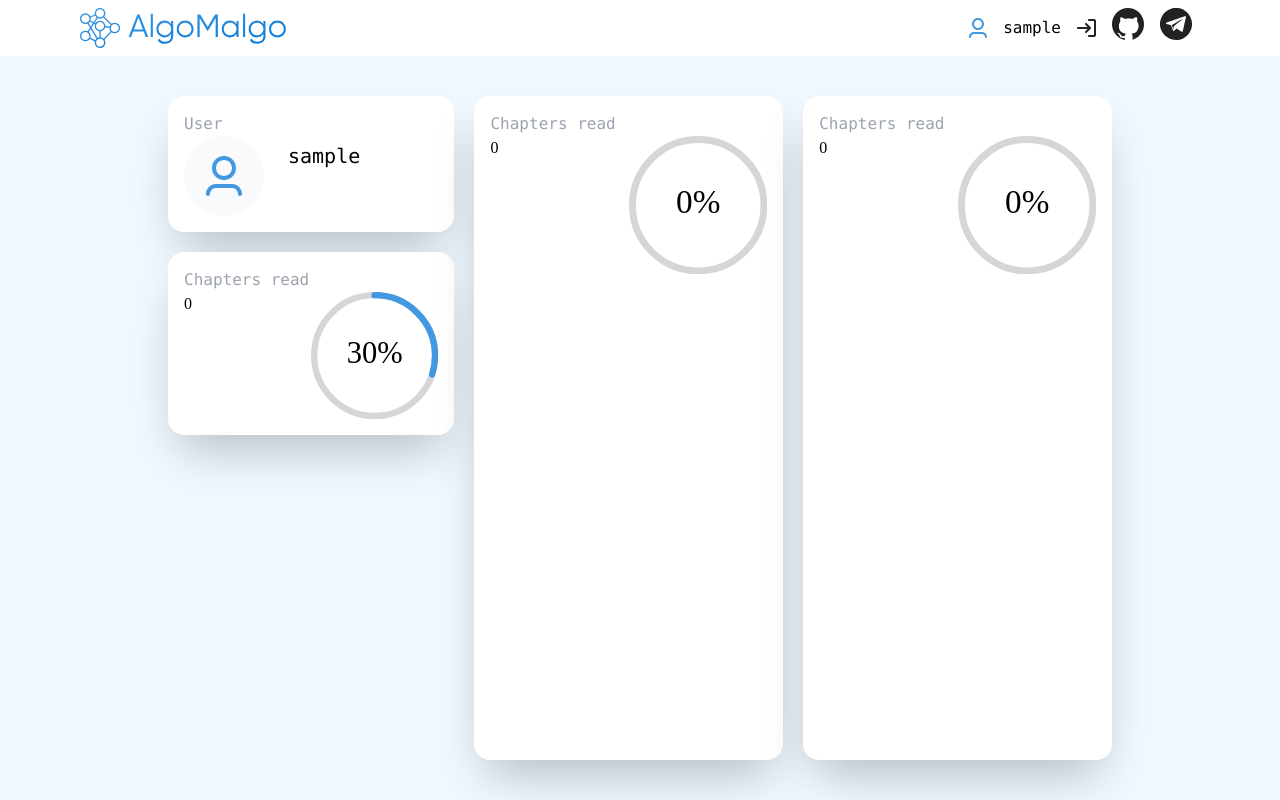
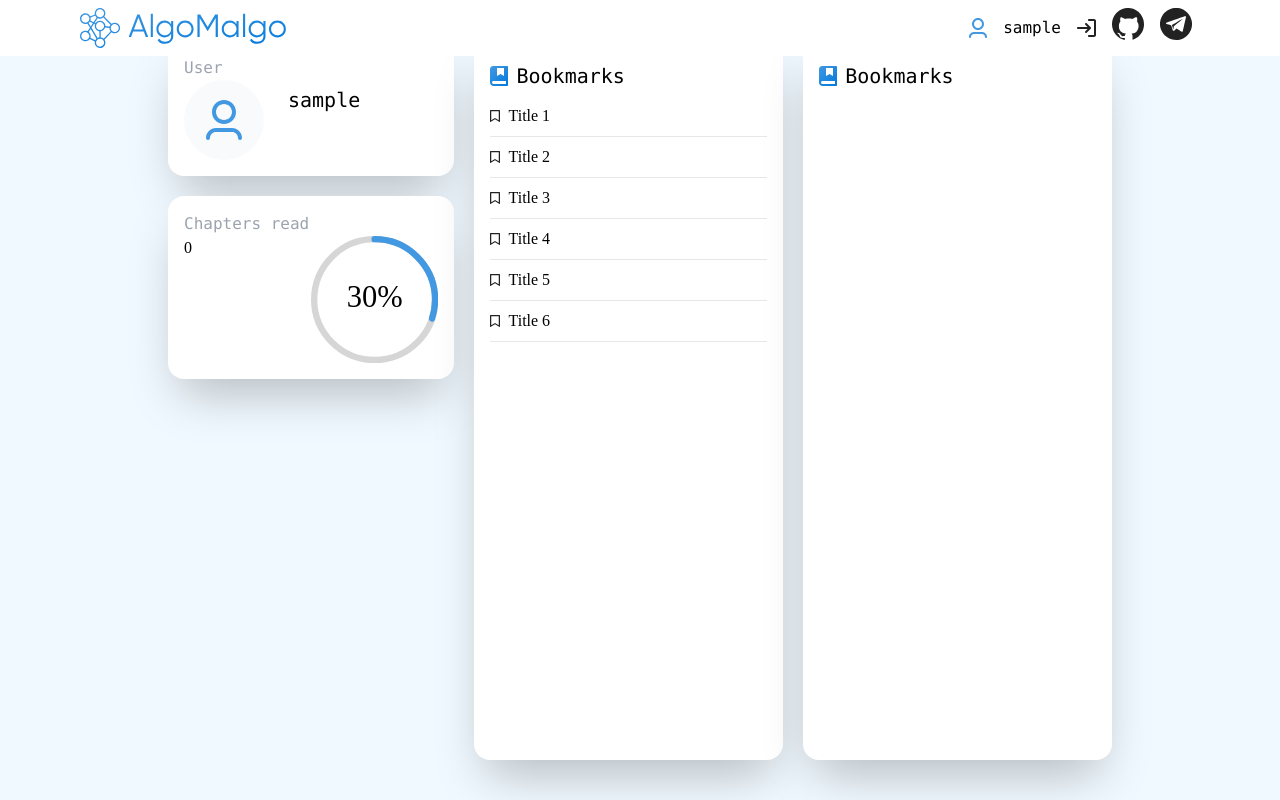
Before and after one commit to iamverysmart667/algomalgo, a Next.js app: page /profile in a window 1280 px wide. Built offline with nearby package versions, Linux system fonts and the light colour scheme; sample sign-in values are in the browser's storage; a web font is replaced by a local one.

Commit message:
Make fixed

```diff
--- a/components/Card.js
+++ b/components/Card.js
@@ -1,8 +1,8 @@
 export function Card({title, children, style, width = 'full'}) {
   return (
-    <div className={`flex flex-col w-${width} rounded-2xl shadow-2xl bg-white p-4`}>
+    <div className={`flex flex-col w-${width} rounded-2xl shadow-2xl bg-white p-4 overflow-y-scroll`}>
       <p className={'text-gray-400'}>{title}</p>
-      <div className={`flex ${style}`}>
+      <div className={`flex w-full ${style}`}>
         {children}
       </div>
     </div>
--- a/components/List.js
+++ b/components/List.js
@@ -1,6 +1,6 @@
 import { useEffect, useState } from "react";
 import Link from "next/link";
-import { Check } from "./svg/Check";
+import Check from "./svg/Check";
 
 function Item({ state, toggleItem }) {
   const [checked, setChecked] = useState(state);
--- a/components/Nav.js
+++ b/components/Nav.js
@@ -33,7 +33,7 @@ const AuthLinks = () => {
   return user ? (
     <div className="flex items-center">
       <Avatar/>
-      <MyLink to="/Profile" secondary>{user.username}</MyLink>
+      <MyLink to="/profile" secondary>{user.username}</MyLink>
       <a onClick={logout}><Logout/></a>
     </div>
   ) : (
@@ -46,7 +46,7 @@ const AuthLinks = () => {
 
 export default function Nav() {
   return (
-    <nav className="flex justify-between px-20 py-2 bg-white w-full">
+    <nav className="fixed flex justify-between px-20 py-2 bg-white w-full">
       <Link href='/'><a><Logo/></a></Link>
       <div className="flex px-2 space-x-4">
         <AuthLinks/>
--- a/pages/profile.js
+++ b/pages/profile.js
@@ -4,6 +4,10 @@ import { userService } from "../services";
 import { buildStyles, CircularProgressbar } from 'react-circular-progressbar';
 import 'react-circular-progressbar/dist/styles.css'
 import { Card } from "../components/Card";
+import BookmarksIcon from "../components/svg/Bookmarks";
+import BookmarkEmpty from "../components/svg/Bookmark";
+import BookmarkFull from "../components/svg/BookmarkSelected";
+import articles from "../data/articles.json";
 
 function UserCard({ user }) {
   return (
@@ -38,8 +42,53 @@ function ProgressCard({ title, percentage = 0 }) {
   );
 }
 
-function BookmarksCard({ title, bookmarks = [] }) {
+function CardItem({ title, subtitle, IconEmpty, IconFull, isFull = false, callback }) {
+  const [state, setState] = useState(isFull);
 
+  const toggleState = () => {
+    setState(!state);
+    callback();
+  }
+
+  return (
+    <div className='flex space-x-2 border border-l-0 border-t-0 border-r-0 border-b-1 py-2 items-center'>
+      <div onClick={toggleState}>
+        {state ? <IconFull /> : <IconEmpty />}
+      </div>
+      <div>{title}</div>
+      {subtitle && <div>{subtitle}</div>}
+    </div>
+  );
+}
+
+function BookmarkItem(props) {
+  return (
+    <CardItem IconEmpty={BookmarkEmpty} IconFull={BookmarkFull} {...props} />
+  );
+}
+
+function BookmarksCard({ title = 'Bookmarks', defaultBookmarks = [] }) {
+  const [bookmarks, setBookmarks] = useState(defaultBookmarks);
+
+  const toggleBookmark = (index) => () => {
+    const newBookmarks = [...bookmarks];
+    newBookmarks[index].state = !newBookmarks[index].state;
+    setBookmarks(newBookmarks);
+  }
+
+  return (
+    <Card>
+      <div className={'flex flex-col w-full'}>
+        <div className='flex items-center space-x-2'>
+          <BookmarksIcon/>
+          <h2>{title}</h2>
+        </div>
+        {bookmarks.map((bookmark, i) =>
+          <BookmarkItem title={bookmark.title} callback={toggleBookmark(i)} />
+        )}
+      </div>
+    </Card>
+  );
 }
 
 export default function Profile() {
@@ -50,6 +99,15 @@ export default function Profile() {
     return () => subscription.unsubscribe();
   }, []);
 
+  const bookmarks =  [
+    {title: 'Title 1'},
+    {title: 'Title 2'},
+    {title: 'Title 3'},
+    {title: 'Title 4'},
+    {title: 'Title 5'},
+    {title: 'Title 6'},
+  ]
+
   return (
     <Layout>
       <div className='flex w-4/5 justify-between space-x-5 p-10'>
@@ -57,8 +115,8 @@ export default function Profile() {
           {user ? <UserCard user={user}/> : <p>Loading...</p>}
           {user ? <ProgressCard percentage={30} /> : <p>Loading...</p>}
         </div>
-        <ProgressCard />
-        <ProgressCard />
+        <BookmarksCard defaultBookmarks={bookmarks}/>
+        <BookmarksCard/>
       </div>
     </Layout>
   );
```
